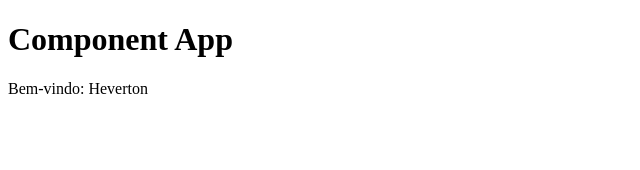
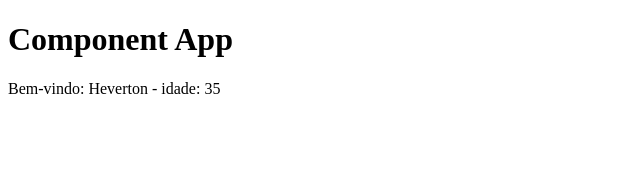
Before and after one commit to hevertonRL/primeiro-app, a React (Create React App) app: page / in a window 1280 px wide. Shown: the top 170 px of the page, without its empty margins (0-640 px from the left). Built offline with nearby package versions, Linux system fonts and the light colour scheme.

Commit message:
Propriedades

```diff
--- a/src/App.js
+++ b/src/App.js
@@ -4,7 +4,7 @@ function App() {
   return (
     <div>
       <h1>Component App</h1>
-      <Nome />
+      <Nome nome='Heverton' idade='35' />
     </div>
   );
 }
--- a/src/components/Nome.js
+++ b/src/components/Nome.js
@@ -1,6 +1,6 @@
-function Nome(){
+function Nome({nome, idade}){
     return(
-      <span>Bem-vindo: Heverton</span>
+      <span>Bem-vindo: {nome} - idade: {idade} </span>
     );
 }
 
```
